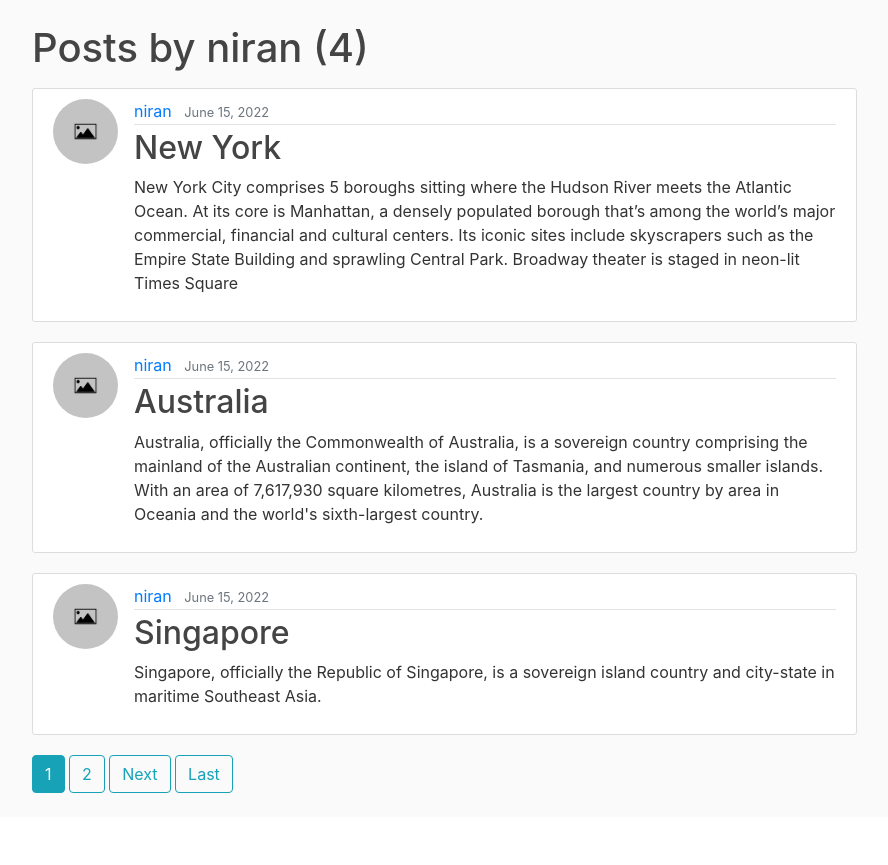
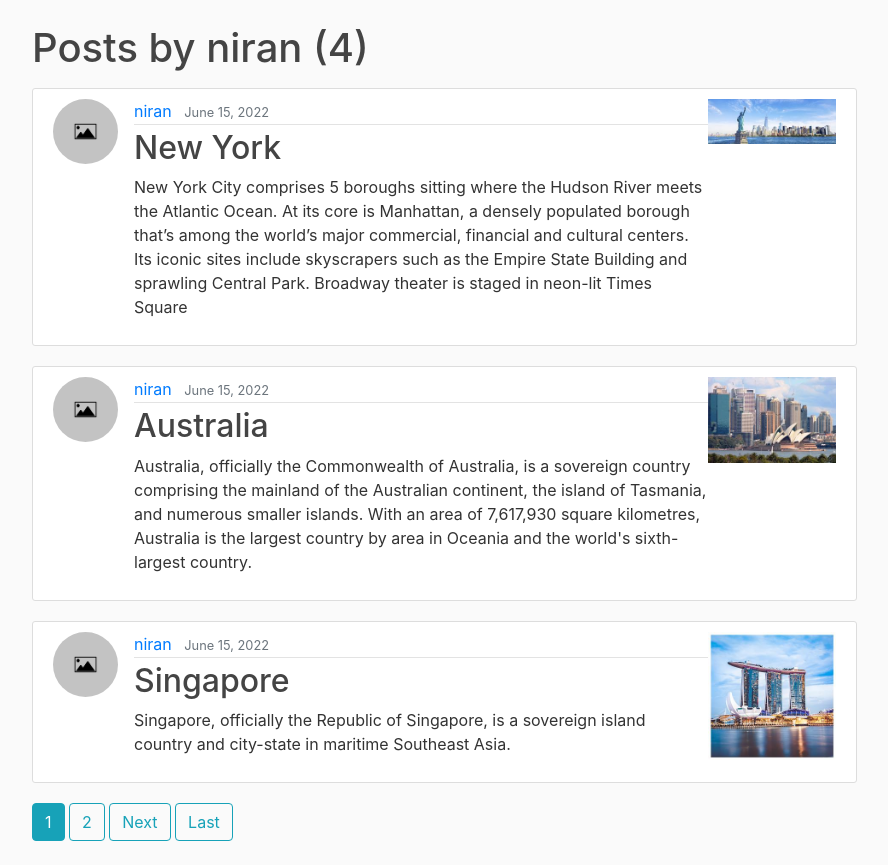
Before and after one commit to NiranjanRavi05/Django_Blog_Application, a Django app: a page that uses django_project/wanderlust/templates/wanderlust/user_posts.html in a window 1280 px wide. Shown: the part 56-921 px from the top of the page, without its empty margins (53-941 px from the left). Before the commit the page ends 849 px from the top, so only its background shows below. Run offline with Django 4.2, Linux system fonts and the light colour scheme; data comes from the database, SQL or seed files in the repository; some libraries are stand-ins or nearby versions.

Commit message:
added image in user_post display page

```diff
--- a/django_project/wanderlust/templates/wanderlust/user_posts.html
+++ b/django_project/wanderlust/templates/wanderlust/user_posts.html
@@ -11,6 +11,9 @@
             </div>
             <h2><a class="article-title" href="{% url 'post-detail' post.id %}">{{ post.title }}</a></h2>
             <p class="article-content">{{ post.content }}</p>
+          </div>
+          <div class="img">
+            <img class="img-fluid" src="{{ post.image.url }}" object-fit=cover height=200px width=220px>
           </div>
         </article>
     {% endfor %}
```
